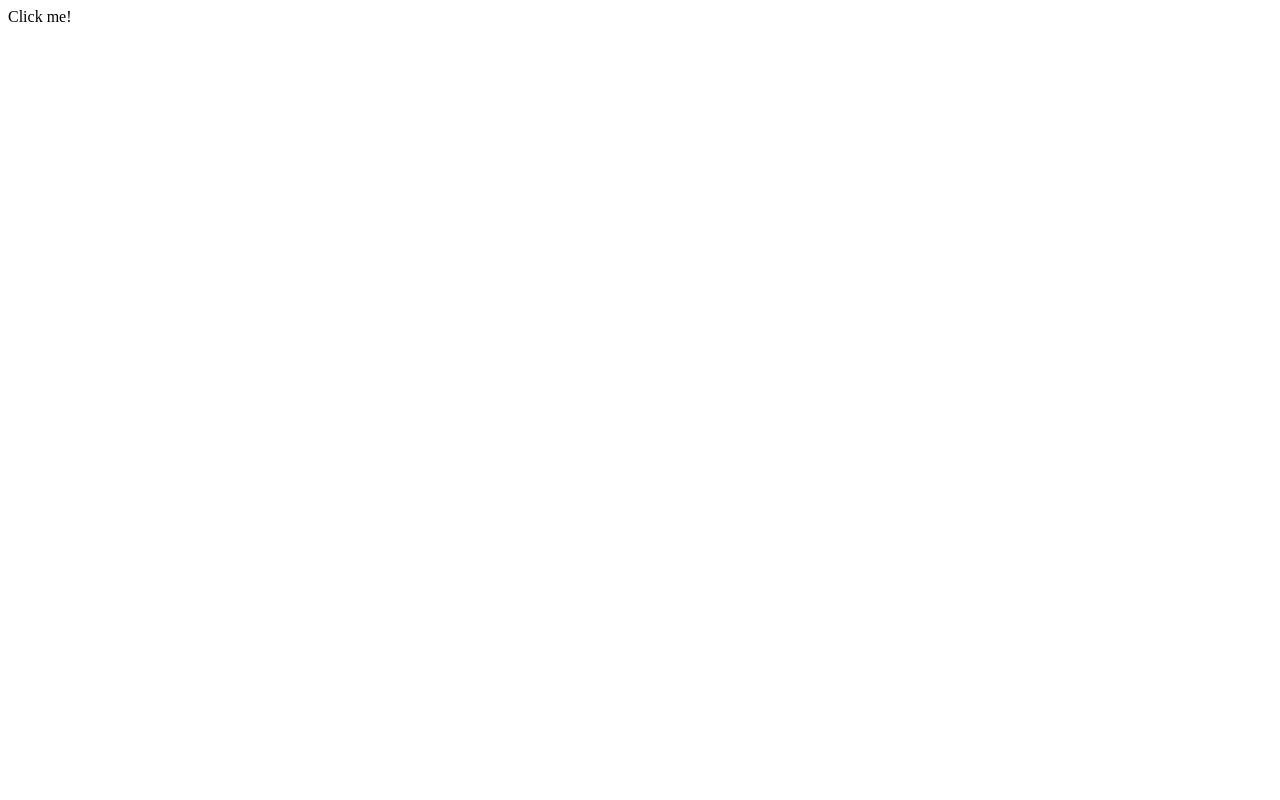
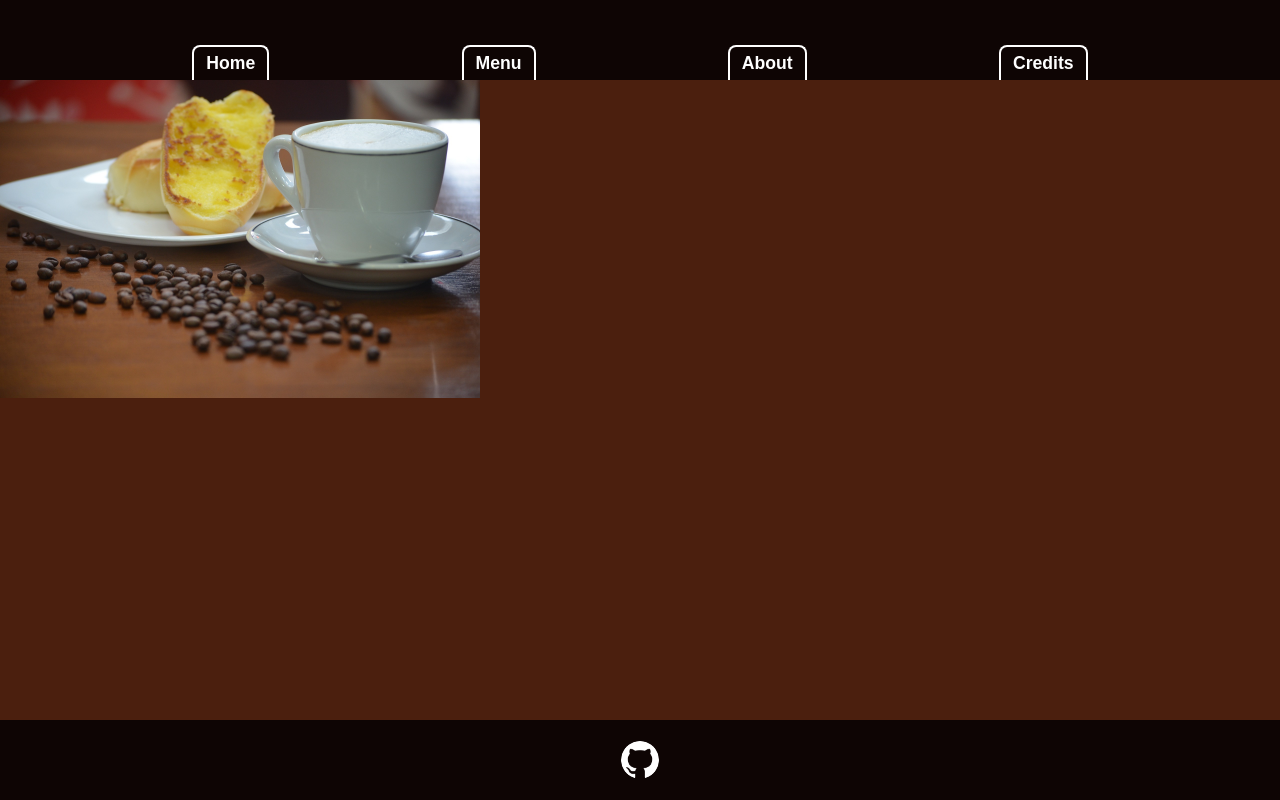
Before and after one commit to RhazzXIX/restaurant-project, a website built with webpack: page dist/index.html in a window 1280 px wide. Built offline with nearby package versions, Linux system fonts and the light colour scheme; a web font is replaced by a local one.

Commit message:
Add baseDOM function and initial images
Created a baseDOM function that creates the base DOM of the page.
Added initial images that will be used for the page.

```diff
--- a/package.json
+++ b/package.json
@@ -20,11 +20,13 @@
   },
   "homepage": "https://github.com/RhazzXIX/restaurant-project#readme",
   "devDependencies": {
+    "css-loader": "^6.7.3",
     "eslint": "^8.31.0",
     "eslint-config-airbnb-base": "^15.0.0",
     "eslint-config-prettier": "^8.6.0",
     "eslint-plugin-import": "^2.26.0",
     "prettier": "2.8.1",
+    "style-loader": "^3.3.1",
     "webpack": "^5.75.0",
     "webpack-cli": "^5.0.1"
   }
--- /dev/null
+++ b/src/css/style.css
@@ -0,0 +1,114 @@
+@import url('https://fonts.googleapis.com/css2?family=Sevillana&display=swap');
+
+* {
+  margin: 0;
+  padding: 0;
+  box-sizing: border-box;
+}
+:root {
+  font-family: 'Times New Roman', Times, serif;
+  font-size: 16px;
+}
+
+ul {
+  list-style: none;
+}
+
+a {
+  text-decoration: none;
+}
+
+body {
+  display: grid;
+  grid-template-rows: 80px 1fr 80px;
+  height: 100vh;
+  width: 100vw;
+  background-color: #0E0504;
+}
+
+header{
+  display: flex;
+}
+nav {
+  display: flex;
+  width: 100%;
+}
+
+header h1 {
+  font-family: 'Sevillana', 'Times New Roman';
+  font-style: italic;
+  color: burlywood;
+}
+
+header
+nav ul {
+  width: 100%;
+  display: flex;
+  justify-content: space-evenly;
+  align-items: flex-end;
+}
+
+header
+nav ul
+li button {
+  appearance: none;
+  border-top: 2px solid white;
+  border-left: 2px solid white;
+  border-right: 2px solid white;
+  border-bottom: none;
+  background-color: #0E0504;
+  color: white;
+  padding: 6px 12px;
+  width: 100%;
+  font-size: 1.1rem;
+  border-top-left-radius: 8px;
+  border-top-right-radius: 8px;
+  font-weight: 600;
+}
+
+header
+nav ul li
+button:hover {
+  text-shadow: 3px 3px 16px white;
+}
+
+header
+nav ul li
+button:active {
+  background-color: aliceblue;
+  color: #0E0504;
+  border-top: 2px solid grey;
+  border-left: 2px solid grey;
+  border-right: 2px solid grey;
+}
+
+main#content {
+  background-color: #4B1F0E;
+}
+
+main#content
+img.hero-image {
+  width: 480px;
+}
+
+footer {
+  display: flex;
+  justify-content: center;
+}
+
+footer a {
+  display: flex;
+  align-items: center;
+}
+
+footer a
+img{
+  width: 38px;
+  height: 38px;
+  border-radius: 50%;
+}
+
+footer a
+img:hover {
+  box-shadow: 0.5px 0.5px 12px white;
+}
--- a/src/index.js
+++ b/src/index.js
@@ -1,12 +1,82 @@
-const testText = document.querySelector('div#content');
-testText.textContent = 'Click me!';
+import './css/style.css'
+import GitHub from './images/GitHub-Mark-Light-64px.png'
+import HeroImage from './images/coffee-with-milk-gb7de7cf1f_1920.jpg'
 
-testText.addEventListener('click', (e) => {
-  e.stopPropagation();
-  if (testText.textContent === 'Click me!') {
-    testText.textContent = 'Hello Up-Skilling World!';
-  } else {
-    console.log('test');
-    testText.textContent = 'Click me!';
+const baseDOM = (function () {
+  const body = document.querySelector("body");
+
+  // Main Header //
+  const header = document.createElement("header");
+  // const h1 = document.createElement("h1");
+  const nav = document.createElement('nav');
+  const navUl = document.createElement('ul');
+  const btnList = []
+  for (let i = 0; i <= 3; i += 1 ) {
+    const navLi = document.createElement('li');
+    const navBtn = document.createElement('button');
+
+    switch (i) {
+      case 0:
+        navBtn.textContent = "Home";
+        navBtn.setAttribute('id', 'home');
+        navLi.appendChild(navBtn);
+        break;
+      case 1:
+        navBtn.textContent = "Menu";
+        navBtn.setAttribute('id', 'menu');
+        navLi.appendChild(navBtn);
+        break;
+      case 2:
+        navBtn.textContent = "About";
+        navBtn.setAttribute('id', 'about');
+        navLi.appendChild(navBtn);
+        break;
+      default:
+        navBtn.textContent = "Credits";
+        navBtn.setAttribute('id', 'credit');
+        navLi.appendChild(navBtn);
+        break;
+    }
+    btnList.push(navLi)
+    navUl.appendChild(navLi);
   }
-});
+
+  // h1.textContent = 'Bread & Butter Cafe'
+  nav.appendChild(navUl);
+  // header.appendChild(h1);
+  header.appendChild(nav);
+  body.appendChild(header);
+
+  // Main Content //
+
+  const main = document.createElement('main')
+  main.setAttribute('id', 'content');
+
+  body.appendChild(main);
+
+  // Main Footer //
+  const footer = document.createElement('footer')
+  const gitLink = document.createElement('a')
+  gitLink.setAttribute('href', 'https://github.com/RhazzXIX')
+  const github = new Image();
+  github.src = GitHub;
+
+  gitLink.appendChild(github);
+  footer.appendChild(gitLink);
+
+
+  body.appendChild(footer);
+
+
+  return {main, btnList}
+
+})();
+
+const homeContent = (function () {
+  const heroImage = new Image();
+  heroImage.src = HeroImage;
+  heroImage.classList.add('hero-image');
+  baseDOM.main.appendChild(heroImage);
+
+
+})() ;
--- a/webpack.config.js
+++ b/webpack.config.js
@@ -7,6 +7,23 @@ module.exports = {
   output: {
     filename: 'main.js',
     path: path.resolve(__dirname, 'dist'),
-    clean: true,
+    // publicPath: '/',
+    // clean: true,
+  },
+  module: {
+    rules: [
+      {
+        test: /\.css$/i,
+        use: ['style-loader', 'css-loader'],
+      },
+      {
+        test: /\.(png|svg|jpg|jpeg|gif)$/i,
+        type: 'asset/resource',
+      },
+      {
+        test: /\.(woff|woff2|eot|ttf|otf)$/i,
+        type: 'asset/resource',
+      },
+    ],
   },
 };
```
Also changed, not shown: README.md, dist/2c0b3d17597d506011d6.png (added), dist/52dd9a05821ed49d70f2.jpg (added), dist/d0948880c670913f5840.jpg (added), dist/index.html, dist/main.js, src/images/0886edac1ac6eaab4d4ffab6b486a834.png (added), src/images/GitHub-Mark-64px.png (added), src/images/GitHub-Mark-Light-64px.png (added), src/images/coffee-with-milk-gb73cdd58e_1920.jpg (added), src/images/coffee-with-milk-gb7de7cf1f_1920.jpg (added), src/style.css (added), 1 other file.
